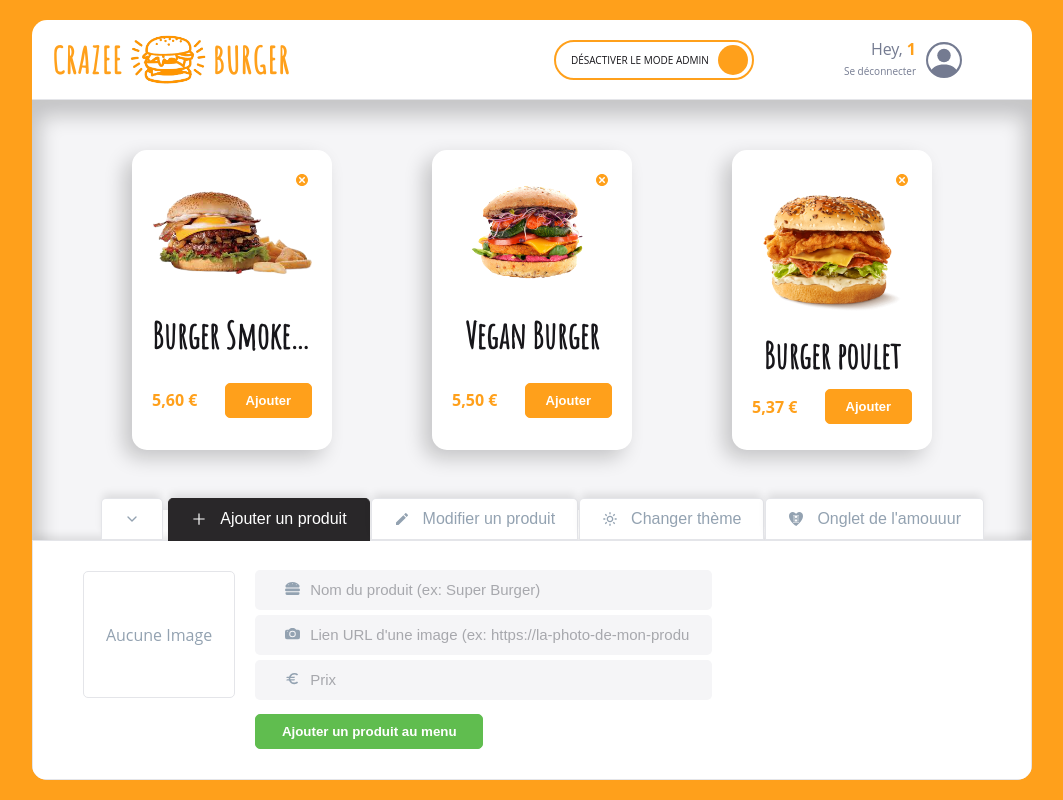
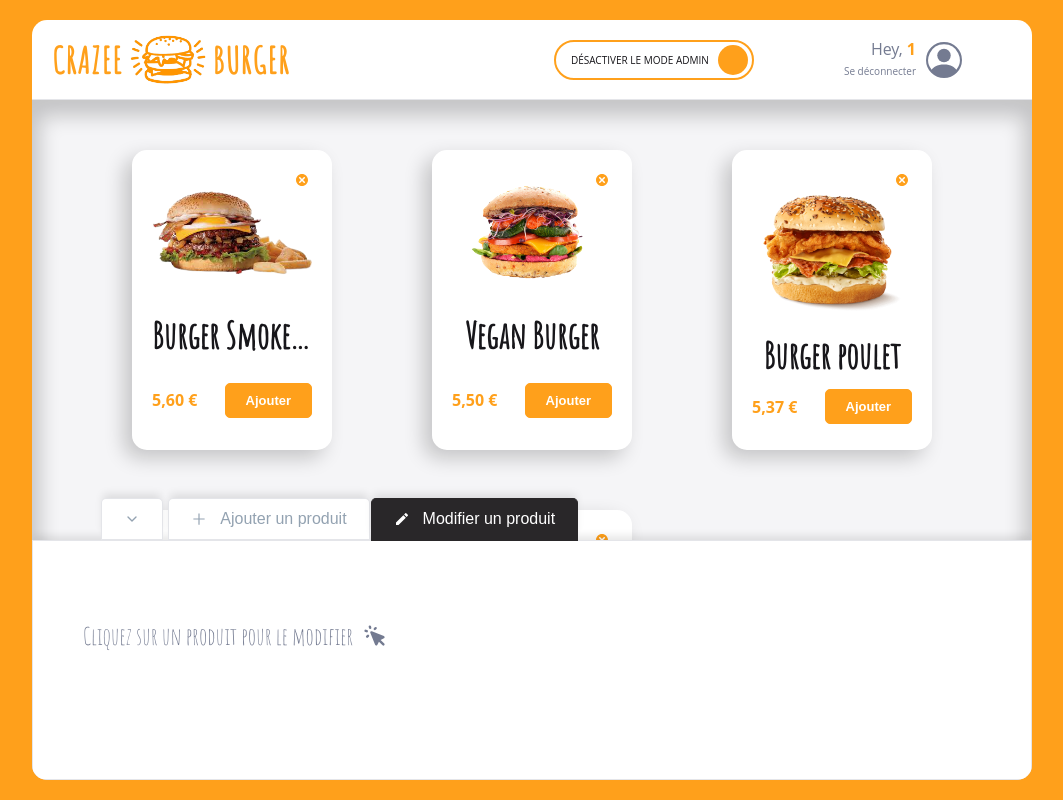
Before and after one commit to NFiker/crazee-burger, a React (Vite) app: page /order/1 in a window 1280 px wide. Shown: the whole page, without its empty margins (108-1171 px from the left). Built offline with nearby package versions, Linux system fonts and the light colour scheme; a web font is replaced by a local one.

Commit message:
💄 F09 > ADMIN > EditForm > Add hintMessage

```diff
--- a/src/components/pages/order/OrderPage.jsx
+++ b/src/components/pages/order/OrderPage.jsx
@@ -11,7 +11,7 @@ export default function OrderPage() {
   //State
   const [isModeAdmin, setIsModeAdmin] = useState(true);
   const [isCollapsed, setIsCollapsed] = useState(false);
-  const [currentTabSelected, setCurrentTabSelected] = useState("add");
+  const [currentTabSelected, setCurrentTabSelected] = useState("edit");
   const [menu, setMenu] = useState(fakeMenu.MEDIUM);
   const [newProduct, setNewProduct] = useState(EMPTY_PRODUCT);
 
--- a/src/components/pages/order/main/admin/adminPanel/EditForm.jsx
+++ b/src/components/pages/order/main/admin/adminPanel/EditForm.jsx
@@ -1,3 +1,9 @@
+import HintMessage from "./HintMessage";
+
 export default function EditForm() {
-  return <div>EditForm</div>;
+  return (
+    <div>
+      <HintMessage />
+    </div>
+  );
 }
--- /dev/null
+++ b/src/components/pages/order/main/admin/adminPanel/HintMessage.jsx
@@ -0,0 +1,28 @@
+import React from "react";
+import styled from "styled-components";
+import { theme } from "../../../../../../theme/index";
+import { HiCursorClick } from "react-icons/hi";
+
+export default function HintMessage() {
+  return (
+    <HintMessageStyled>
+      <span className="hint">Cliquez sur un produit pour le modifier</span>
+      <HiCursorClick />
+    </HintMessageStyled>
+  );
+}
+
+const HintMessageStyled = styled.div`
+  display: flex;
+  align-items: center;
+  font-family: ${theme.fonts.style.brandFont};
+  font-size: ${theme.fonts.size.P3};
+  color: ${theme.colors.greyBlue};
+
+  position: relative;
+  top: 50px;
+
+  span {
+    margin-right: 10px;
+  }
+`;
--- a/src/components/pages/order/main/admin/adminPanel/getTabsConfig.jsx
+++ b/src/components/pages/order/main/admin/adminPanel/getTabsConfig.jsx
@@ -4,6 +4,7 @@ import { GiEternalLove } from "react-icons/gi";
 import { BiSun } from "react-icons/bi";
 import AddForm from "./AddForm";
 import EditForm from "./EditForm";
+import HintMessage from "./HintMessage";
 
 export const getTabsConfig = (currentTabSelected) => [
   {
@@ -19,20 +20,21 @@ export const getTabsConfig = (currentTabSelected) => [
     label: "Modifier un produit",
     Icon: <MdModeEditOutline />,
     Content: <EditForm />,
+
     // className: currentTabSelected === "edit" ? "is-active" : "",
   },
-  {
-    index: "theme",
-    label: "Changer thème",
-    Icon: <BiSun />,
-    // className: currentTabSelected === "edit" ? "is-active" : "",
-  },
-  {
-    index: "babe",
-    label: "Onglet de l'amouuur ",
-    Icon: <GiEternalLove />,
-    // className: currentTabSelected === "edit" ? "is-active" : "",
-  },
+  // {
+  //   index: "theme",
+  //   label: "Changer thème",
+  //   Icon: <BiSun />,
+  //   // className: currentTabSelected === "edit" ? "is-active" : "",
+  // },
+  // {
+  //   index: "babe",
+  //   label: "Onglet de l'amouuur ",
+  //   Icon: <GiEternalLove />,
+  //   // className: currentTabSelected === "edit" ? "is-active" : "",
+  // },
 ];
 
 export const getTabsSelected = (tabs, currentTabSelected) =>
```
